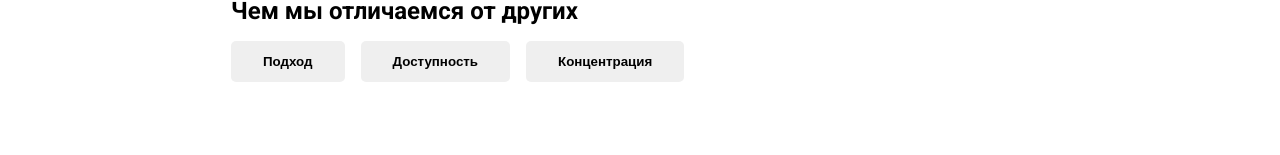
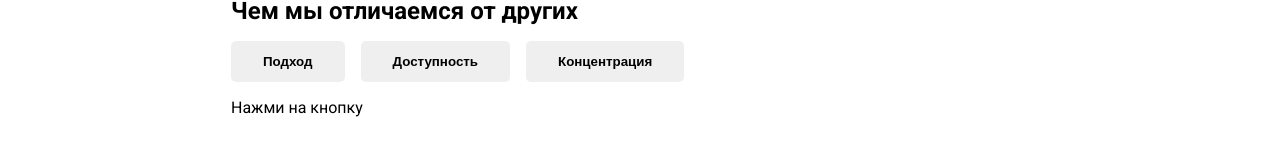
Before and after one commit to CrashStatic/react-teach, a React (Vite) app: page / in a window 1280 px wide. Shown: the part 609-764 px from the top of the page. Built offline with nearby package versions, Linux system fonts and the light colour scheme.

Commit message:
Использует тернарный оператор для вывода контента

```diff
--- a/src/App.jsx
+++ b/src/App.jsx
@@ -31,7 +31,7 @@ export default function App() {
           <Button onClick={() => handleClick('easy')}>Доступность</Button>
           <Button onClick={() => handleClick('program')}>Концентрация</Button>
 
-          <p>{differences[contentType]}</p>
+          { contentType ? (<p>{differences[contentType]}</p>) : (<p>Нажми на кнопку</p>)}
         </section>
       </main>
     </div>
```
